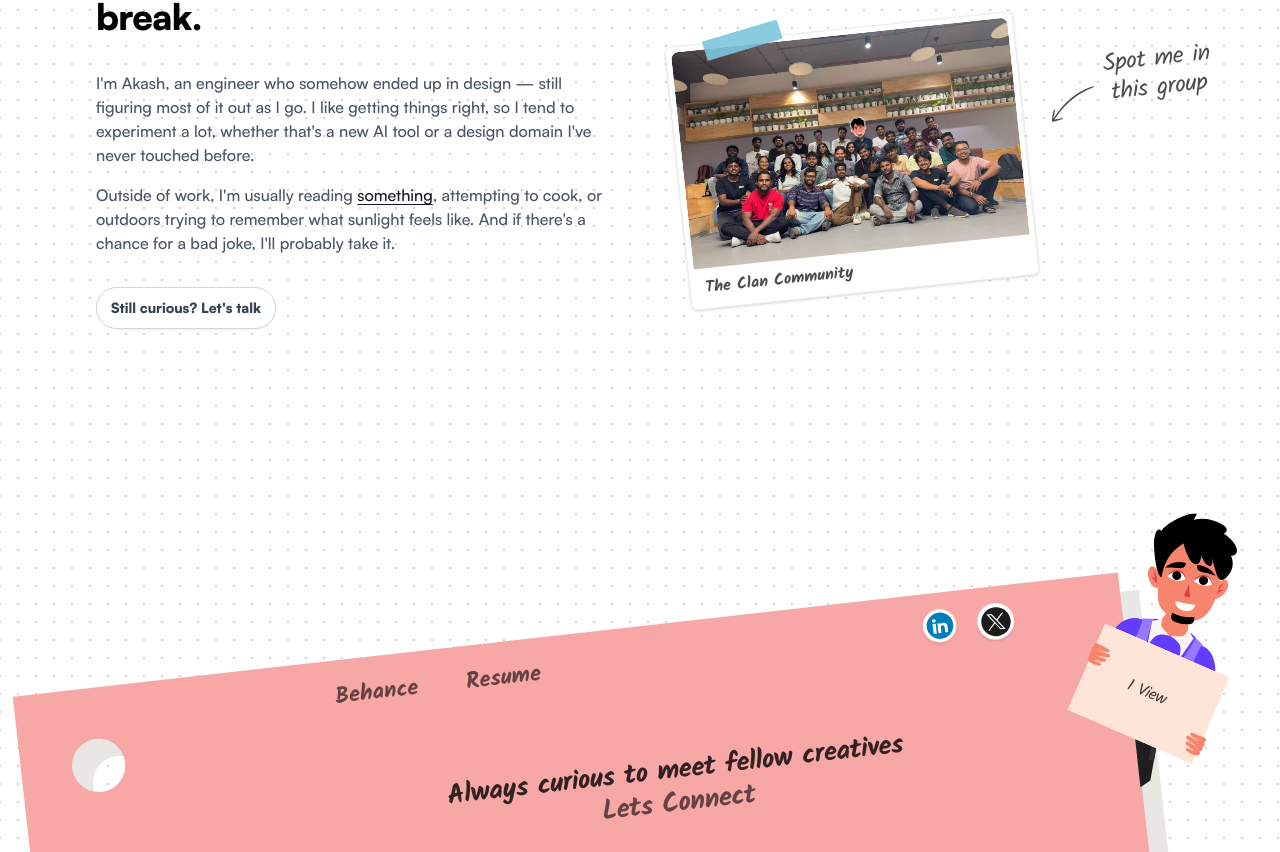
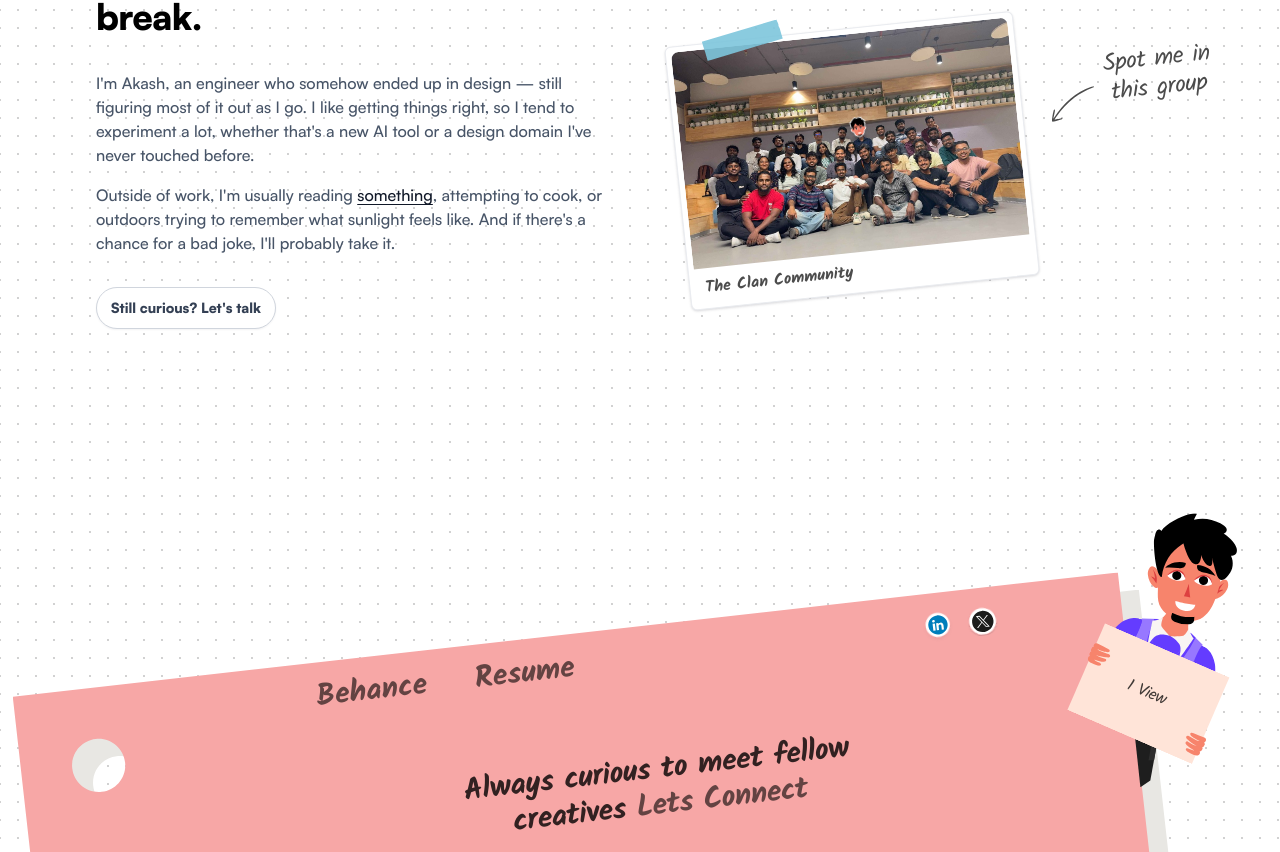
Before and after one commit to Akash-karan/Akash-Resume, a Next.js app: page / in a window 1280 px wide. Shown: the part 3303-4155 px from the top of the page. Built offline with nearby package versions, Linux system fonts and the light colour scheme.

Commit message:
Update footer text size to 40px, logo icons to 40px and shift left by 25px

```diff
--- a/src/components/Footer.tsx
+++ b/src/components/Footer.tsx
@@ -198,12 +198,12 @@ export default function Footer() {
 
           {/* Rotated Contact Bar (Behance, Resume, LinkedIn, X) */}
           <div
-            className="absolute flex h-[158.46px] items-center justify-center left-[27.68px] top-[115.7px] w-[914.34px] z-20 pointer-events-auto"
+            className="absolute flex h-[158.46px] items-center justify-center left-[2.68px] top-[115.7px] w-[914.34px] z-20 pointer-events-auto"
           >
             <div className="flex-none rotate-[-6.5deg]">
               <div className="content-stretch flex items-center justify-between w-[913.95px]">
                 {/* Behance & Resume */}
-                <div className="[word-break:break-word] content-stretch flex font-kalam font-bold gap-[64px] items-center leading-[0] not-italic relative shrink-0 text-[30px] text-black/60 whitespace-nowrap">
+                <div className="[word-break:break-word] content-stretch flex font-kalam font-bold gap-[64px] items-center leading-[0] not-italic relative shrink-0 text-[40px] text-black/60 whitespace-nowrap">
                   <a
                     href={site.socials.behance}
                     target="_blank"
@@ -228,7 +228,7 @@ export default function Footer() {
                     href={site.socials.linkedin}
                     target="_blank"
                     rel="noopener noreferrer"
-                    className="w-[55px] h-[55px] rounded-full transition-all duration-500 ease-[cubic-bezier(0.34,1.56,0.64,1)] hover:scale-115 hover:-translate-y-1.5 active:scale-90"
+                    className="w-[40px] h-[40px] rounded-full transition-all duration-500 ease-[cubic-bezier(0.34,1.56,0.64,1)] hover:scale-115 hover:-translate-y-1.5 active:scale-90"
                   >
                     <img src="/images/footer/icon-x.svg" className="size-full" alt="LinkedIn" />
                   </a>
@@ -236,7 +236,7 @@ export default function Footer() {
                     href={site.socials.x}
                     target="_blank"
                     rel="noopener noreferrer"
-                    className="w-[55px] h-[55px] rounded-full transition-all duration-500 ease-[cubic-bezier(0.34,1.56,0.64,1)] hover:scale-115 hover:-translate-y-1.5 active:scale-90"
+                    className="w-[40px] h-[40px] rounded-full transition-all duration-500 ease-[cubic-bezier(0.34,1.56,0.64,1)] hover:scale-115 hover:-translate-y-1.5 active:scale-90"
                   >
                     <img src="/images/footer/icon-linkedin.svg" className="size-full" alt="X" />
                   </a>
@@ -247,17 +247,17 @@ export default function Footer() {
 
           {/* Rotated Center Message */}
           <div
-            className="-translate-x-1/2 -translate-y-1/2 absolute flex h-[157.80px] items-center justify-center left-[486.52px] top-[366.9px] w-[627.54px] z-20 pointer-events-auto"
+            className="-translate-x-1/2 -translate-y-1/2 absolute flex h-[157.80px] items-center justify-center left-[461.52px] top-[366.9px] w-[660px] z-20 pointer-events-auto"
           >
             <div className="flex-none rotate-[-6.5deg]">
-              <div className="[word-break:break-word] flex flex-col font-kalam font-bold justify-center leading-[0] not-italic relative text-[36px] text-black/80 text-center tracking-[-0.72px] w-[621.57px]">
+              <div className="[word-break:break-word] flex flex-col font-kalam font-bold justify-center leading-[0] not-italic relative text-[40px] text-black/80 text-center tracking-[-0.72px] w-[650px]">
                 <p>
-                  <span className="leading-[44px]">Always curious to meet fellow creatives </span>
+                  <span className="leading-[48px]">Always curious to meet fellow creatives </span>
                   <a
                     href={gmailComposeHref}
                     target="_blank"
                     rel="noopener noreferrer"
-                    className="relative inline-block no-underline group leading-[44px] text-black/60 hover:text-black transition-colors"
+                    className="relative inline-block no-underline group leading-[48px] text-black/60 hover:text-black transition-colors"
                   >
                     Lets Connect
                     <span className="absolute left-0 bottom-[2px] h-[3px] w-0 bg-black transition-all duration-300 ease-out group-hover:w-full" />
```
